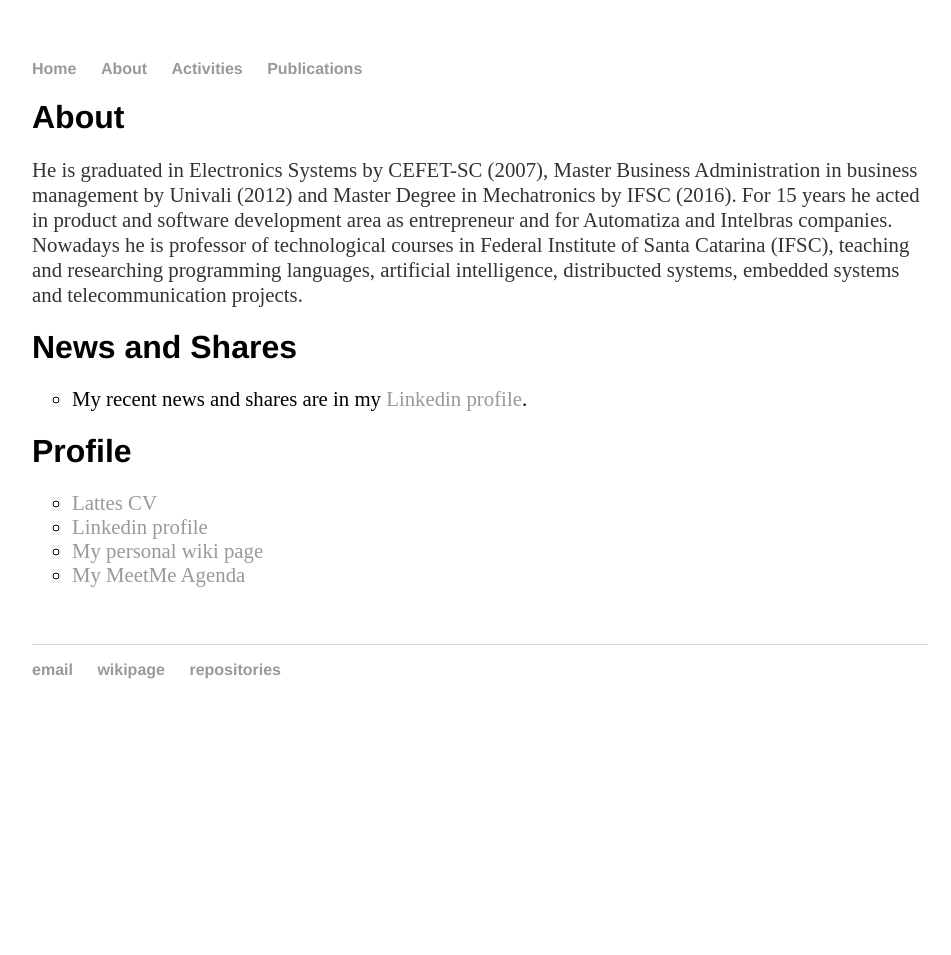
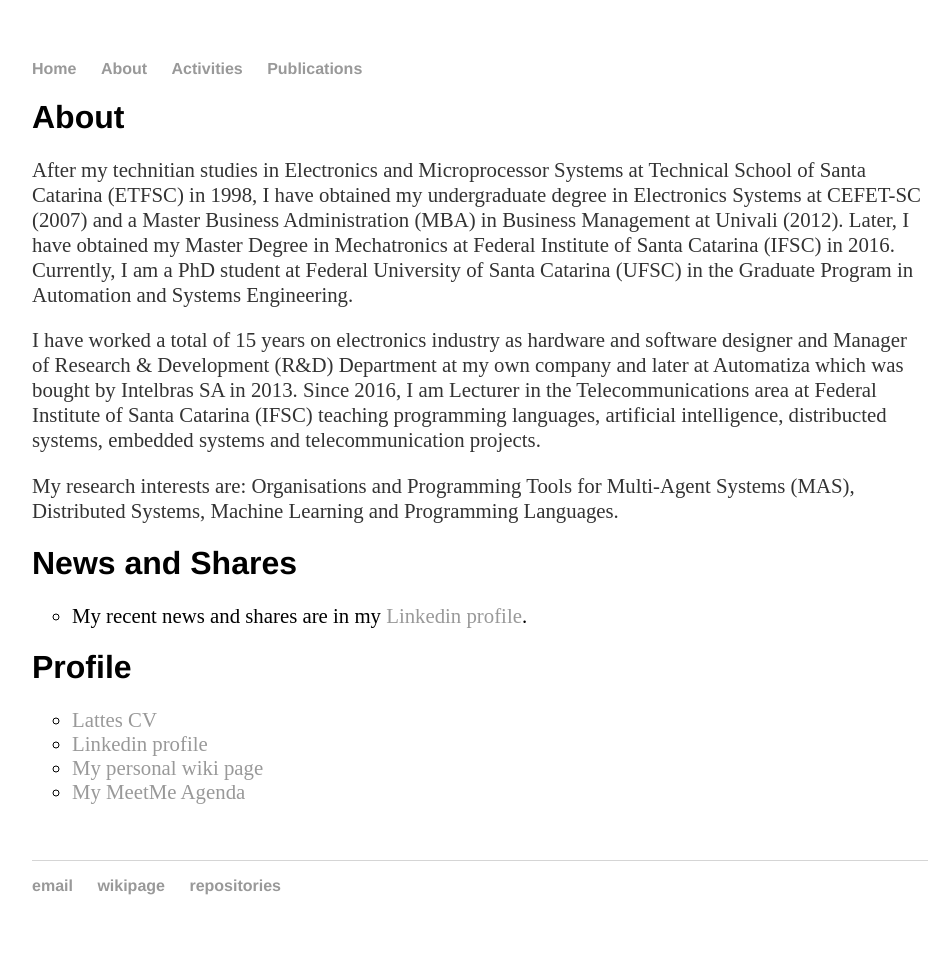
Before and after one commit to cleberjamaral/cleberjamaral.github.io, a Jekyll site: the page built from about/index.html, in a window 1280 px wide. Shown: the whole page, without its empty margins (160-1111 px from the left). Built offline with Jekyll 4.4.1, drawn with Linux system fonts in a browser that asks for light colours; before the commit the page ends 900 px from its top, so only the background shows below that.

Commit message:
Update index.html

```diff
--- a/about/index.html
+++ b/about/index.html
@@ -4,7 +4,9 @@ title: Cleber Jorge Amaral - about
 ---
 <div class="about">
 	<h1>About</h1>
-	<p>He is graduated in Electronics Systems by CEFET-SC (2007), Master Business Administration in business management by Univali (2012) and Master Degree in Mechatronics by IFSC (2016). For 15 years he acted in product and software development area as entrepreneur and for Automatiza and Intelbras companies. Nowadays he is professor of technological courses in Federal Institute of Santa Catarina (IFSC), teaching and researching programming languages, artificial intelligence, distribucted systems, embedded systems and telecommunication projects.</p>
+	<p>After my technitian studies in Electronics and Microprocessor Systems at Technical School of Santa Catarina (ETFSC) in 1998, I have obtained my undergraduate degree in Electronics Systems at CEFET-SC (2007) and a Master Business Administration (MBA) in Business Management at Univali (2012). Later, I have obtained my Master Degree in Mechatronics at Federal Institute of Santa Catarina (IFSC) in 2016. Currently, I am a PhD student at Federal University of Santa Catarina (UFSC) in the Graduate Program in Automation and Systems Engineering.</p>
+	<p>I have worked a total of 15 years on electronics industry as hardware and software designer and Manager of Research & Development (R&D) Department at my own company and later at Automatiza which was bought by Intelbras SA in 2013. Since 2016, I am Lecturer in the Telecommunications area at Federal Institute of Santa Catarina (IFSC) teaching programming languages, artificial intelligence, distribucted systems, embedded systems and telecommunication projects.</p>
+	<p>My research interests are: Organisations and Programming Tools for Multi-Agent Systems (MAS), Distributed Systems, Machine Learning and Programming Languages.</p>
 	<h1>News and Shares</h1>
 	<ul class="a">
   		<li>My recent news and shares are in my <a href="https://www.linkedin.com/in/cleber-jorge-amaral-77827a10/detail/recent-activity/shares/">Linkedin profile</a>.</li>
```
